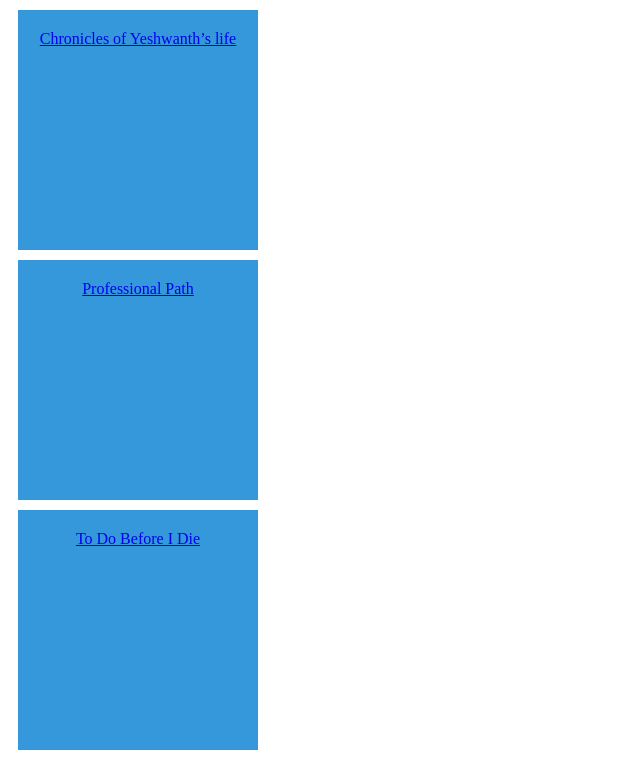
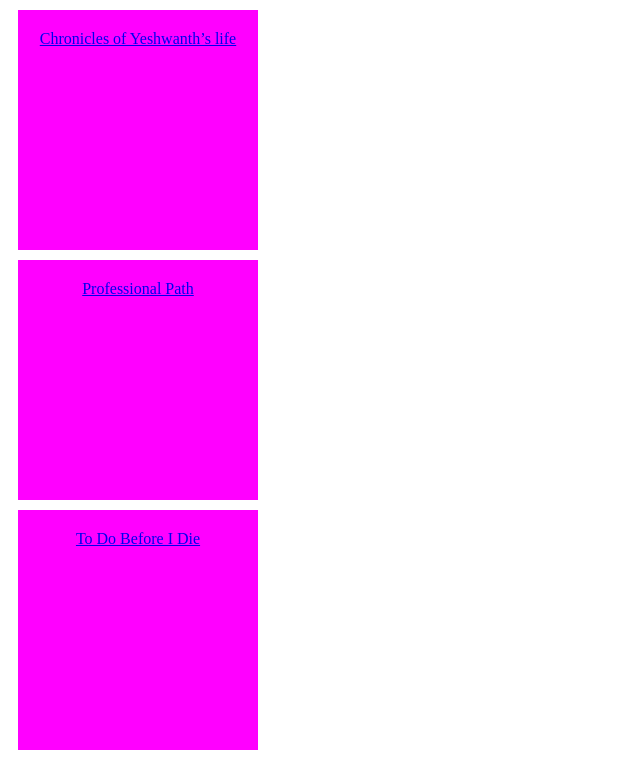
Before and after one commit to Yesh1learning/my-website, a plain HTML site: page index.html in a window 1280 px wide. Shown: the top 757 px of the page, without its empty margins (0-640 px from the left). Drawn offline with Linux system fonts and the light colour scheme.

Commit message:
Update index.html

```diff
--- a/index.html
+++ b/index.html
@@ -8,7 +8,7 @@
         .tile {
             width: 200px;
             height: 200px;
-            background-color: #3498db;
+            background-color: #FF00FF;
             padding: 20px;
             margin: 10px;
             text-align: center;
```
